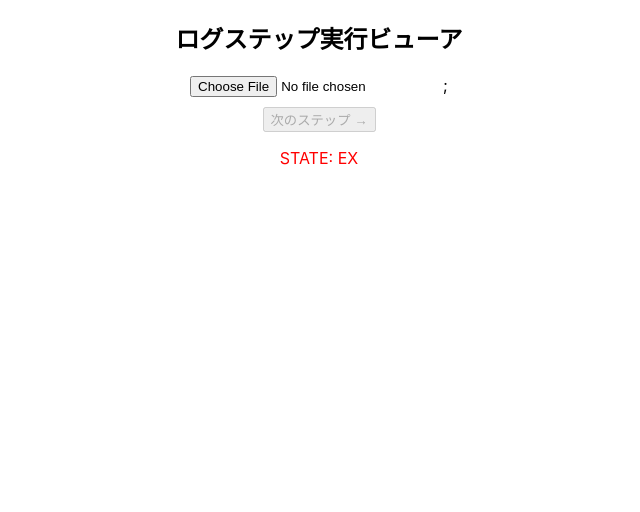
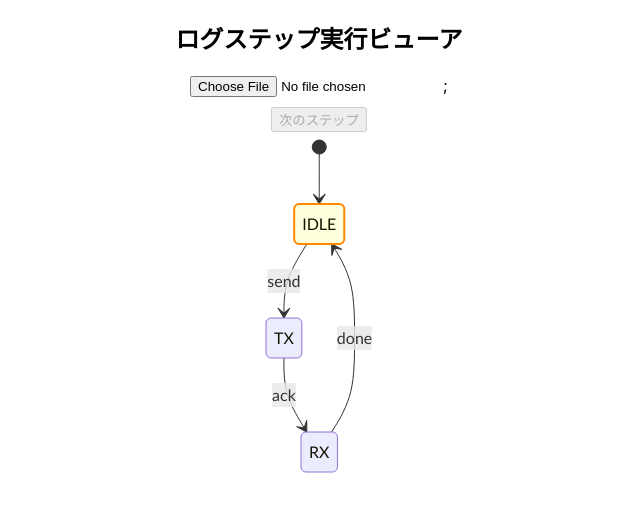
Before and after one commit to AtsushiTsujimura86/Step-State-viewer, a React (Create React App) app in the folder frontend/: page / in a window 1280 px wide. Shown: the top 512 px of the page, without its empty margins (321-961 px from the left). Built offline with nearby package versions, Linux system fonts and the light colour scheme.

Commit message:
show init state machine

```diff
--- a/frontend/src/App.js
+++ b/frontend/src/App.js
@@ -6,17 +6,25 @@ import FileUploader from './components/FileUploader';
 import StateLogViewer from './components/StateLogViewer';
 
 function App() {
-    const [stateLogs, setStateLogs] = useState(["STATE: EX"]);
+    const [stateLogs, setStateLogs] = useState([]);
     const [currentIndex, setCurrentIndex] = useState(0);
+    const [currentState, setCurrentState] = useState('IDLE');
 
     const handleLogLoad = (logs) => {
         setStateLogs(logs);
         setCurrentIndex(0);
+        if (logs.length > 0) {
+            const firstState = logs[0].split("STATE:")[1].trim();
+            setCurrentState(firstState);
+        }
     }
 
     const handleNext = () => {
         if (currentIndex < stateLogs.length - 1) {
             setCurrentIndex(currentIndex + 1);
+            setCurrentState(stateLogs[currentIndex+1].split("STATE:")[1].trim());
+            console.log("Current Index", currentIndex);
+            console.log("Current State:", currentState);
         }
     };
 
@@ -30,9 +38,13 @@ function App() {
             disabled={currentIndex >= stateLogs.length - 1}
             style={{ marginTop: "10px" }}
         >
-        次のステップ →
+            次のステップ
         </button>
+        <div style={{ display: 'flex', justifyContent:'center' }}>
             <StateLogViewer logs={stateLogs} currentIndex={currentIndex} />
+            <MermaidChart currentState={currentState}/>
+        </div>
+
     </div>
   );
 }
--- a/frontend/src/components/FileUploader.js
+++ b/frontend/src/components/FileUploader.js
@@ -19,7 +19,7 @@ function FileUploader({ onLoad }) {
     }
     return (
         <div>
-        <input type="file" accept=".txt" onChange={handleFileUpload} />;
+            <input type="file" accept=".txt" onChange={handleFileUpload} />;
         </div>
     );
 }
--- a/frontend/src/components/MermaidChart.js
+++ b/frontend/src/components/MermaidChart.js
@@ -1,22 +1,8 @@
-import React, { useEffect, useRef, useState } from 'react';
+import React, { useLayoutEffect, useState } from 'react';
 import mermaid from 'mermaid';
 
 function MermaidChart({ currentState }) {
-  const containerRef = useRef(null);
-  const graphId = useRef('mermaid-' + Math.floor(Math.random() * 100000));
-  // const [currentState, setCurrentState] = useState('IDLE');
-
-  const states = ['IDLE', 'TX', 'RX'];
-
-  // 状態を1秒ごとに更新
-  // useEffect(() => {
-  //   let index = 0;
-  //   const timer = setInterval(() => {
-  //     index = (index + 1) % states.length;
-  //     setCurrentState(states[index]);
-  //   }, 1000);
-  //   return () => clearInterval(timer);
-  // }, []);
+  const [svg, setSvg] = useState('');
 
   // Mermaid構文を生成
   const generateMermaid = () => {
@@ -32,31 +18,21 @@ function MermaidChart({ currentState }) {
         ${currentState === 'TX'   ? 'style TX fill:#fdd,stroke:#f00,stroke-width:2px' : ''}
         ${currentState === 'RX'   ? 'style RX fill:#ddf,stroke:#00f,stroke-width:2px' : ''}
     `;
-  };
+  }
 
-  // Mermaid描画
-  useEffect(() => {
-    if (!containerRef.current) return;
+  useLayoutEffect(() => {
+    const id = 'mermaid-' + Math.floor(Math.random() * 100000);
+    mermaid.initialize({ startOnLoad: false });
 
-    mermaid.initialize({ startOnLoad: false });
-    containerRef.current.innerHTML = '';
-
-    mermaid.render(graphId.current, generateMermaid())
-      .then(({ svg }) => {
-        containerRef.current.innerHTML = svg;
-        console.log('✅ Mermaid rendered successfully');
-      })
-      .catch(err => {
-        containerRef.current.innerHTML = `<pre style="color:red">${err.message}</pre>`;
-        console.error('❌ Mermaid render error:', err);
-      });
-  }, [currentState]); // ← 状態が変わるたびに再描画
+    mermaid.render(id, generateMermaid())
+      .then(({ svg }) => setSvg(svg))
+      .catch(err => setSvg(`<pre style="color:red">${err.message}</pre>`));
+  }, [currentState]);
 
   return (
-    <div>
-      {/* <h3>現在の状態：{currentState}</h3> */}
-      <div ref={containerRef} style={{ minHeight: '300px' }} />
-    </div>
+    <div style={{ minHeight: '300px' }}
+      dangerouslySetInnerHTML={{ __html: svg }}
+    />
   );
 }
 
```
Also changed, not shown: frontend/src/components/test.js (added, +62 -0 lines). Lines whose indentation alone changed are shown as unchanged.
